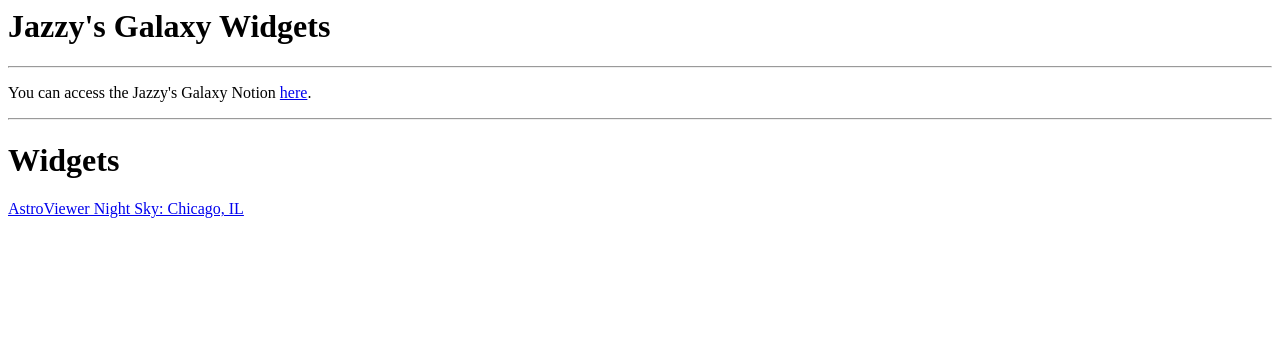
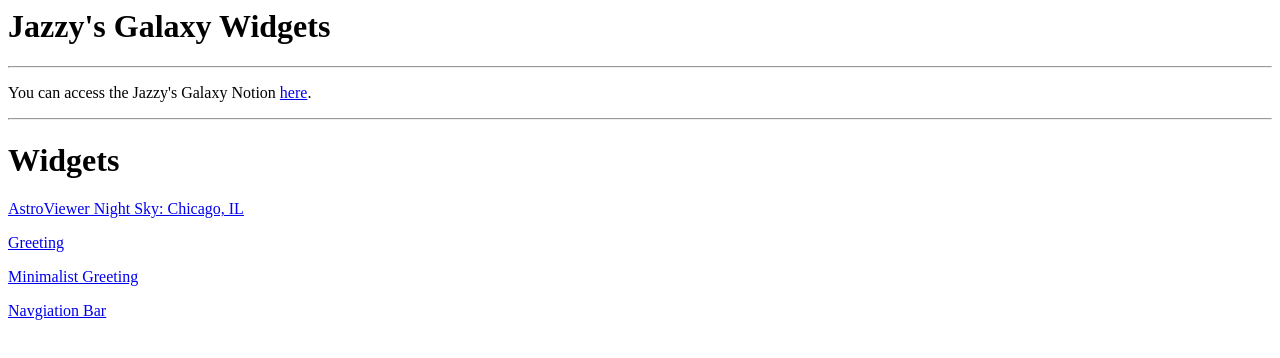
Before and after one commit to seeliee/notion-widgets, a plain HTML site: page jazzys-galaxy/index.html in a window 1280 px wide. Drawn offline with Linux system fonts and the light colour scheme.

Commit message:
Update index.html

```diff
--- a/jazzys-galaxy/index.html
+++ b/jazzys-galaxy/index.html
@@ -4,3 +4,6 @@
 <hr>
 <h1 id="widgets">Widgets</h1>
 <p><a href="astroviewer-nightsky.html">AstroViewer Night Sky: Chicago, IL</a></p>
+<p><a href="greeting-2.html">Greeting</a></p>
+<p><a href="min-greeting.html">Minimalist Greeting</a></p>
+<p><a href="nav-bar.html">Navgiation Bar</a></p>
```
